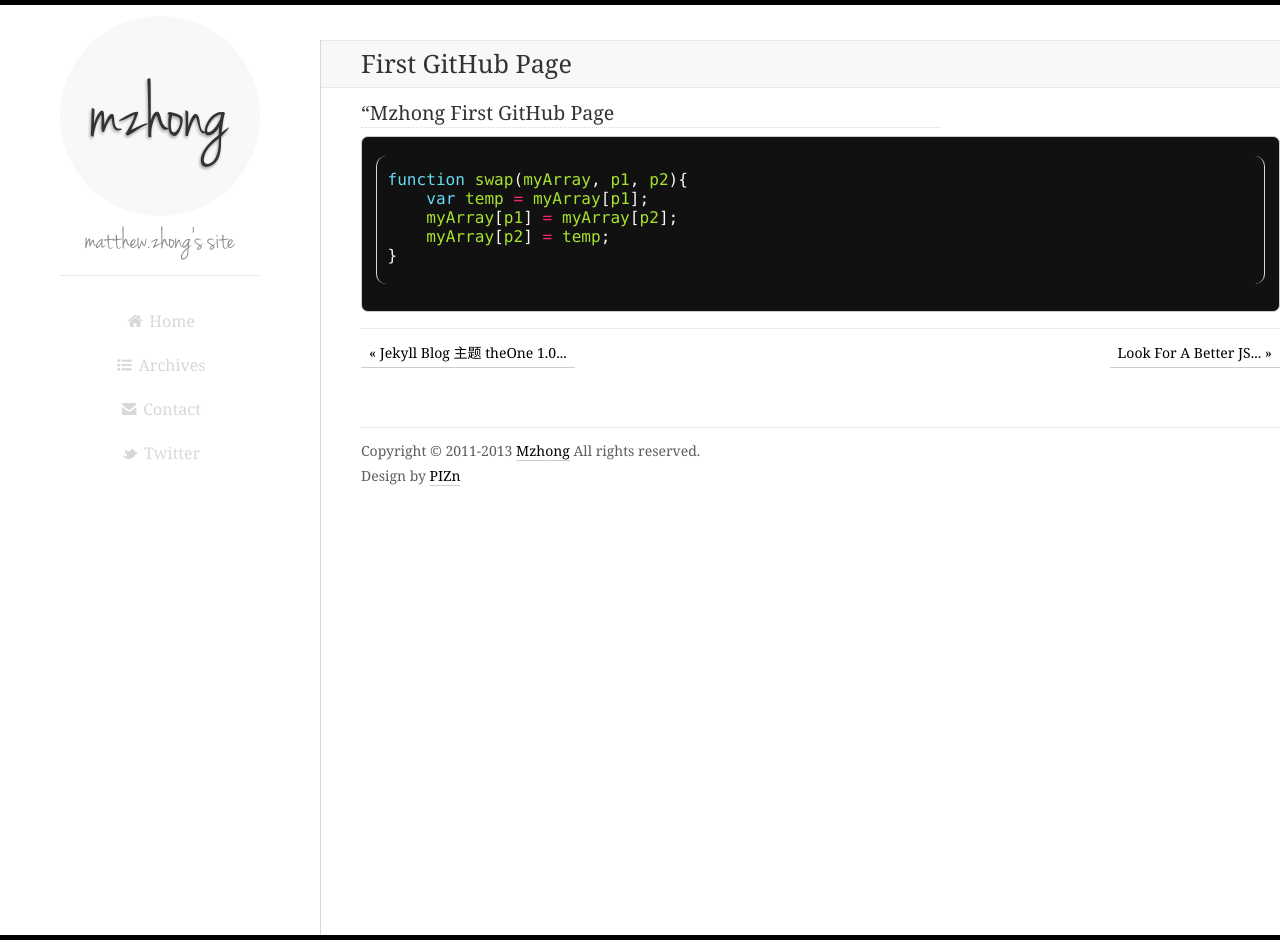
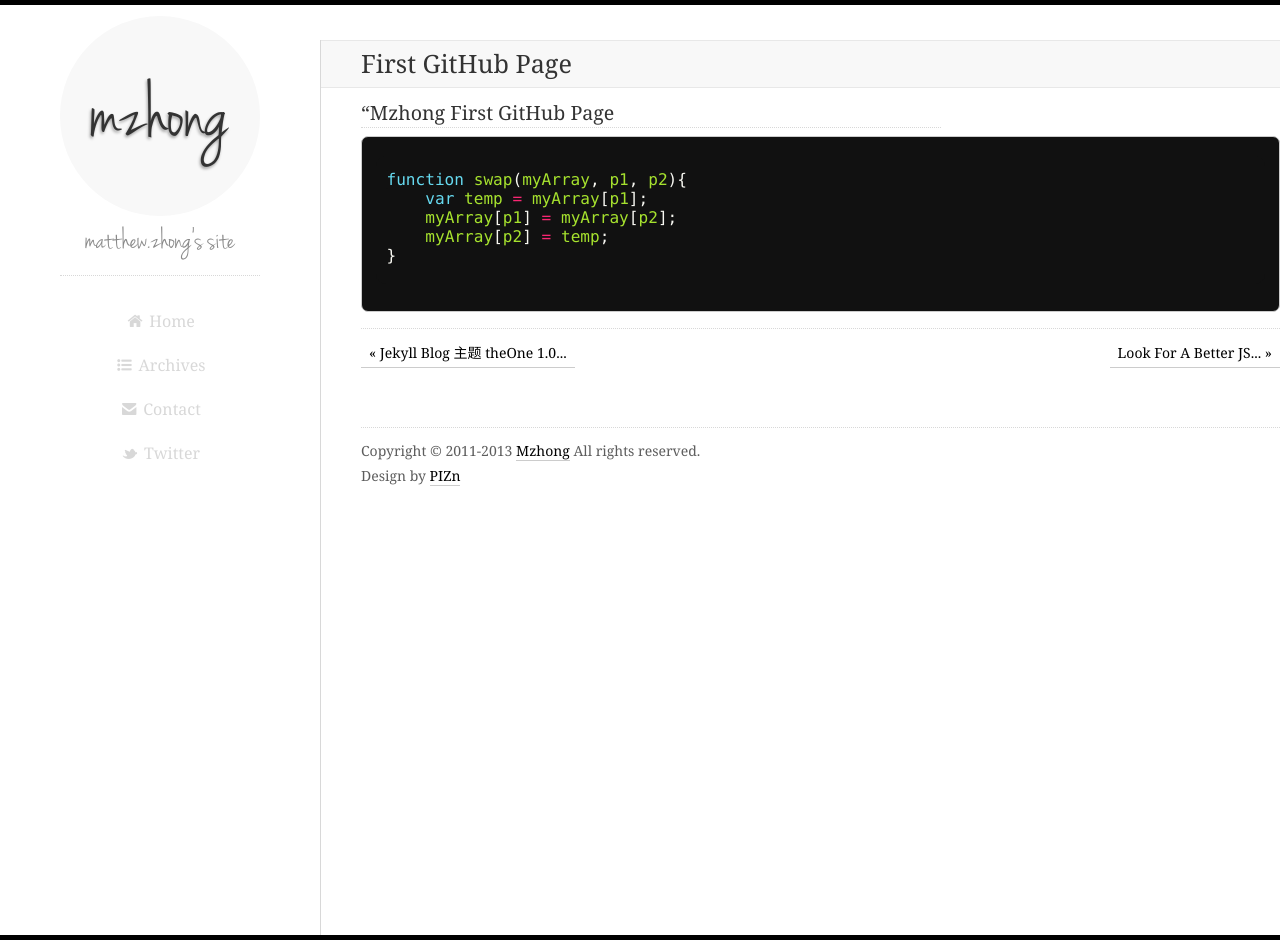
Before and after one commit to flowerszhong/flowerszhong.github.com, a Jekyll site: the page built from _posts/2013-04-02-first-github-pages.md, in a window 1280 px wide and 940 px high. Built offline with Jekyll 4.4.1, drawn with Linux system fonts in a browser that asks for light colours; Markdown is read by kramdown in place of the engine named in the settings; comment, search, counter and statistics services are not loaded.

Commit message:
set code style

```diff
--- a/css/style.css
+++ b/css/style.css
@@ -588,8 +588,7 @@ padding: 0.2em 0.9em;
 .highlight code, .highlight pre {
     font-family: "Consolas", "Courier New", "Courier", "FreeMono", monospace;
     margin: 1em 0 1.5em 0;
-    border-top: 0 none;
-    border-bottom: 0 none;
+    border: 0 none;
     background-color:#111111;
 }
 
```
